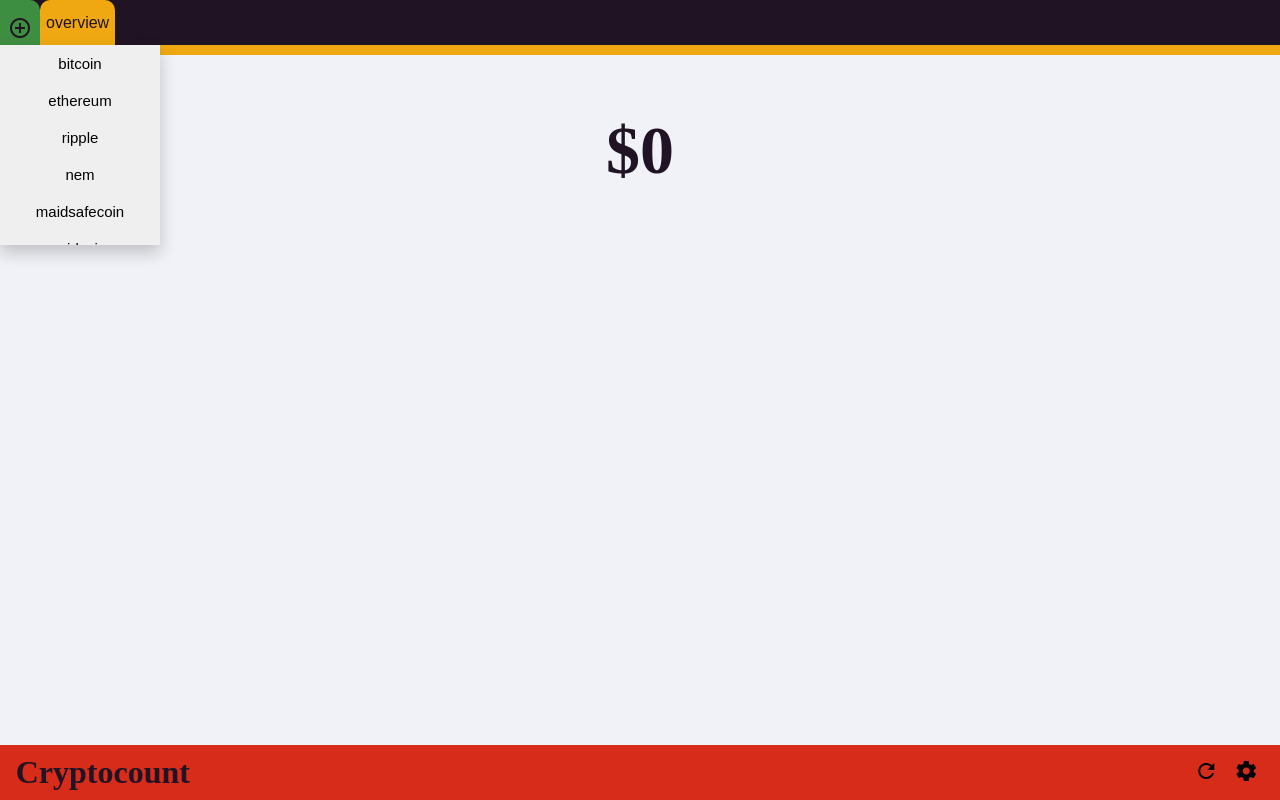
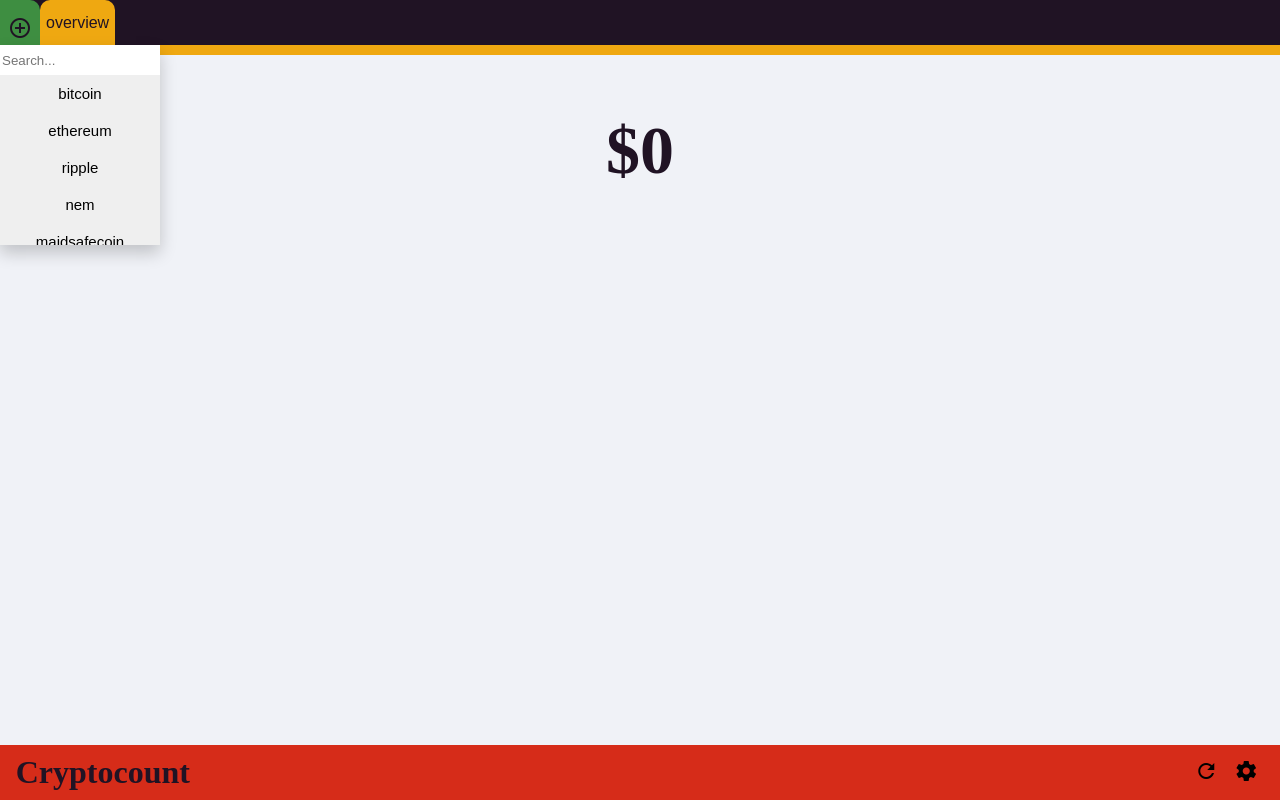
Before and after one commit to alexmat2on/Cryptocount, a plain HTML site: page index.html in a window 1280 px wide. Both pictures are taken after a click on the button "bitcoin". Drawn offline with Linux system fonts and the light colour scheme; no server answers.

Commit message:
add search bar

```diff
--- a/css/cryptocount_light.css
+++ b/css/cryptocount_light.css
@@ -135,6 +135,12 @@ div#tabnav button:hover {
     font-size: 15px;
     padding: 10px;
 }
+
+#add-dropdown-content input[type=text] {
+    width: 100%;
+    height: 30px;
+    border: none;
+}
 /* Change color of dropdown links on hover */
 #add-dropdown-content a:hover {background-color: #f1f1f1}
 
--- a/index.html
+++ b/index.html
@@ -11,8 +11,12 @@
     <div id="tabnav">
         <div id="add-dropdown">
             <div id="add-dropdown-content">
+                 <input id="coin-search" type="text" name="search"
+                 onkeyup="filterDropdown();" placeholder="Search...">
             </div>
-            <button class="add-dropbtn"><i class="material-icons">add_circle_outline</i></button>
+            <button class="add-dropbtn">
+                <i class="material-icons">add_circle_outline</i>
+            </button>
         </div>
     </div> <!-- tabnav -->
     <div id="banner2"></div>
@@ -28,8 +32,12 @@
     <div id="banner">
         <h1>Cryptocount</h1>
         <div id="icons">
-            <button onclick="refreshEverything();"><i class="material-icons">refresh</i></button>
-            <button onclick=""><i class="material-icons">settings</i></button>
+            <button onclick="refreshEverything();">
+                <i class="material-icons">refresh</i>
+            </button>
+            <button onclick="">
+                <i class="material-icons">settings</i>
+            </button>
         </div>
     </div>
 </body>
--- a/js/navbar.js
+++ b/js/navbar.js
@@ -7,6 +7,7 @@ if (localStorage.getItem("tabs") !== null) {
 
 // --------- SELECTOR FOR NEW CRYPTOCURRENCIES TO ADD TO PORTFOLIO -------------
 var addDropdownSelector = document.getElementById("add-dropdown-content");
+var addDropdownSearch = document.getElementById("coin-search");
 var addNewCoins = coins;
 if (localStorage.getItem("addCoins") !== null) {
     addNewCoins = localStorage.getItem("addCoins").split(",");
@@ -15,28 +16,59 @@ if (localStorage.getItem("addCoins") !== null) {
 for (var i=0; i < addNewCoins.length; i++) {
     var button = document.createElement("button");
     var buttonAction = "addToPortfolio('" + addNewCoins[i] + "');";
+
     button.setAttribute("onclick", buttonAction);
+    button.setAttribute("class", "dropdown-option");
+
     button.innerHTML = addNewCoins[i];
     addDropdownSelector.appendChild(button);
 };
 // =============================================================================
 
 refreshEverything();
-document.getElementById("overview_btn").click();    // Select overview
+document.getElementById("overview_btn").click();    // Select overview when page loads
+
+function filterDropdown() {
+    var coinSearch = document.getElementById("coin-search");
+    var searchString = coinSearch.value;
+
+    var items = document.getElementsByClassName("dropdown-option");
+    var itemsArr = Array.prototype.slice.call(items);
+
+    for (var i = 0; i < itemsArr.length; i++) {
+        itemsArr[i].style.display = "none";
+    }
+
+    for (var i = 0; i < itemsArr.length; i++) {
+        var currentItem = itemsArr[i].innerHTML;
+
+        if (currentItem.indexOf(searchString) == 0) {
+            itemsArr[i].style.display = "block";
+        }
+    }
+}
 
 function addToPortfolio(coinName) {
     // Add coinName to the portfolio.
+
+    // re-add everything to the dropdown that the search cleared out.
+    for (var i = 0; i < addDropdownSelector.length; i++) {
+        addDropdownSelector[i].style.display = "block";
+    }
+
     updateData();
     if (coinData) {
         // Ensure that coinData has data in it before adding an entry.
         tabs.push(coinName);    // Create a new tab for it at the bottom
         localStorage.setItem("tabs",tabs);
 
-        // Remove the entry from the dropdown menu
+        // Remove the entry from the dropdown menu.
         for (var i = 0; i < addNewCoins.length; i++) {
             if (addNewCoins[i] == coinName) {
                 addNewCoins.splice(i,1);
-                addDropdownSelector.removeChild(addDropdownSelector.children[i]);
+
+                // remove the i+1 child because the search bar is #1
+                addDropdownSelector.removeChild(addDropdownSelector.children[i+1]);
             }
         }
         localStorage.setItem("addCoins", addNewCoins);
```
